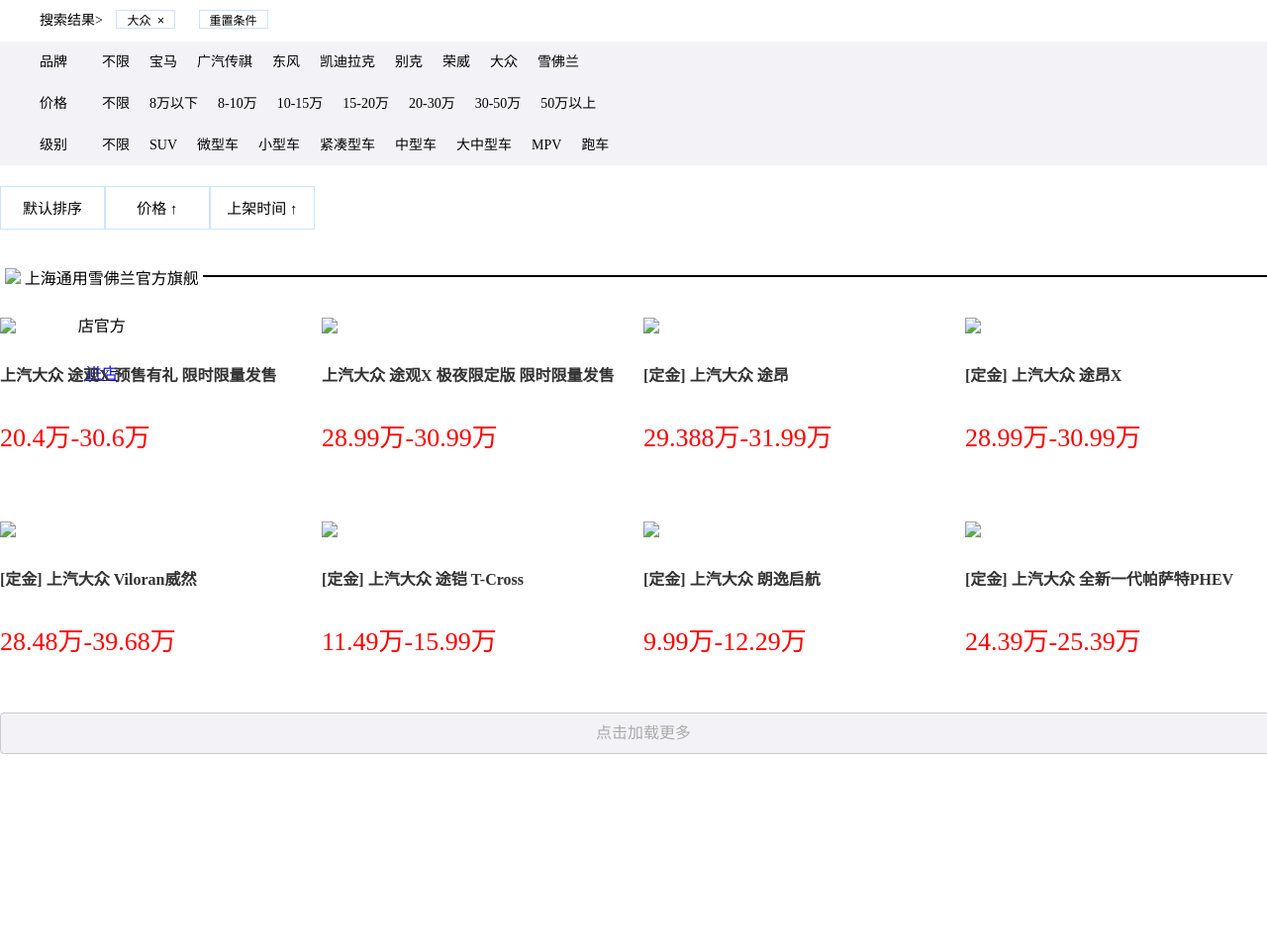
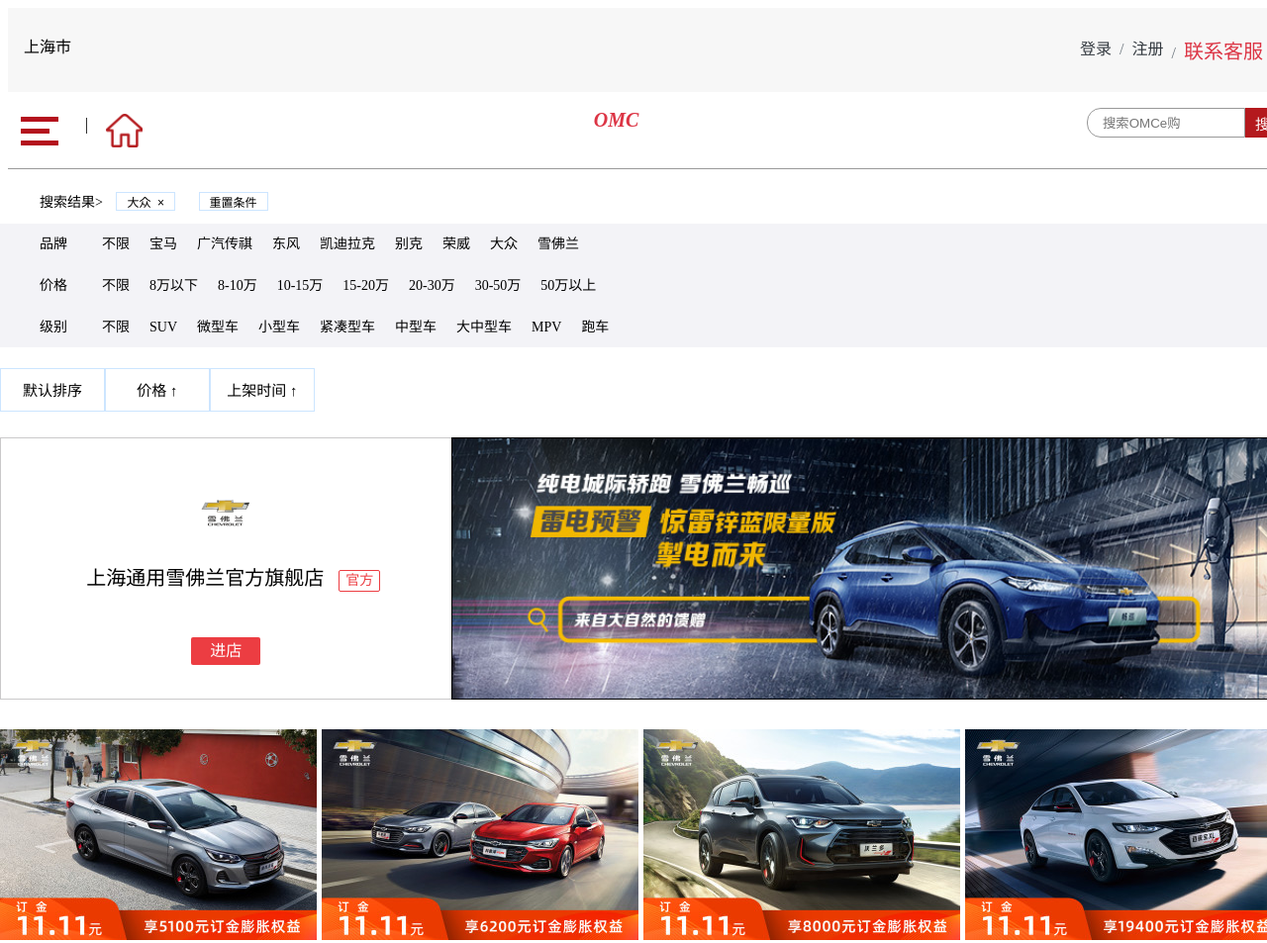
Before and after one commit to Steven-hp/car_store, a plain HTML site: page xfl_list.html in a window 1280 px wide. Shown: the top 953 px of the page at 99% size. Before the commit the page ends 800 px from the top, so only its background shows below. Drawn offline with Linux system fonts and the light colour scheme.

Commit message:
xfl_list

```diff
--- /dev/null
+++ b/css/h_header.css
@@ -0,0 +1,90 @@
+*{
+	margin: 0;
+	padding: 0;
+}
+.container-fluid {
+  width: 100%;
+  margin-right: auto;
+  margin-left: auto;
+	background-color: #f2f2f2;
+}
+.container {
+	display: flex;
+  width: 1300px;
+  padding-right: 15px;
+  padding-left: 15px;
+  margin: 0 auto;
+	justify-content: space-between;
+	align-items: center;
+	line-height: 3;
+}
+
+.list-unstyled{
+	display: flex;
+	padding-left: 0;
+	list-style: none;
+	font-size: 14px;
+}
+.left-list{
+	padding-left: 1.5625rem;
+	font-size: 14px;
+}
+.left-list a,.breadcrumb-item a{
+	text-decoration: none;
+	color: black;
+}
+.left-list a:hover,.breadcrumb-item a:hover{
+	color: #f00;
+}
+
+.breadcrumb {
+  flex-wrap: wrap;
+  padding: 0.75rem 1rem;
+  margin-bottom: 1rem;
+  border-radius: 0.25rem;
+	padding: 0;
+	margin-bottom: 0;
+}
+
+.breadcrumb-item + .breadcrumb-item::before {
+  padding-right: 0.5rem;
+  padding-left: 0.5rem;
+  color: #6c757d;
+  content: "|";
+}
+
+.logo>img{
+	width: 350px;
+}
+.search{
+	position: relative;
+	left: -280px;
+}
+.search-combobox{
+	width: 491px;
+	height: 36px;
+	background: 0 0;
+	border: 1px solid #e5212a;
+	padding-left: 0.75rem;
+}
+.search-combobox:focus{
+	outline: 0;
+}
+.btn {
+	width: 8.25rem;
+	height: 38px;
+	border: 0px;
+  text-align: center;
+  white-space: nowrap;
+  vertical-align: middle;
+  font-size: 1.125rem;
+  line-height: 1.5;
+	background-color: #e5212a;
+	color: white;
+	text-decoration: none;
+	margin-left: -5px;
+}
+
+.btn:focus{
+	outline: 0;
+}
--- a/xfl_list.css
+++ b/css/xfl_list.css
@@ -98,13 +98,81 @@
 	color: #f00;
 }
 
+
+
+
+
+.banner{
+	display: flex;
+	text-align: center;
+}
+
+.banner_left{
+/* 	width: 100%; */
+	width: 700px;
+/* 	height: 247px; */
+	height: auto;
+/* text-align: center; */
+	border: 1px solid #cac9ca;
+	border-right: 0;
+}
+.logo img{
+	/* 	vertical-align: middle; */
+	margin-top: 50px;
+	width: 50px;
+	height: 50px;
+}
+/* .name{
+    font-size: 20px;
+    color: #333;
+    text-align: center;
+    margin: 0 auto;
+} */
+.text {
+/* 	display: inline-block; */
+/* 	vertical-align: middle; */
+	padding: 0 15px;
+	line-height: 32px;
+	font-size: 20px;
+
+}
+
+.official{
+	display: inline-block;
+	width: 40px;
+	height: 20px;
+	line-height: 20px;
+	text-align: center;
+	border: 1px solid #EC3D42;
+	color: #EC3D42;
+	font-size: 14px;
+	border-radius: 2px;
+}
+.link{
+    width: 70px;
+    height: 28px;
+    margin: 34px auto 0;
+    background-color: #ec3d42;
+    color: #fff;
+    line-height: 28px;
+    text-align: center;
+    border-radius: 2px;
+		text-decoration: none;
+}
+
+
+
+
+
+
+
 .img{
 	width: 100%;
 	/* box-sizing: content-box; */
 	display: flex;
 	margin: 0 auto;
-	margin-top: 20px;
-	margin-bottom: 20px;
+/* 	margin-top: 20px;
+	margin-bottom: 20px; */
 	cursor: pointer;
 }
 .img_sty{
@@ -118,7 +186,7 @@
 	width: 25%;
 	padding-right: 5px;
 }
-.img_sty1{width: 100%;}
+.img_sty1{width: 100%; margin-top: 30px;}
 .details{
 	font-size: 16px;
 	color: #333;
--- a/xfl_list.html
+++ b/xfl_list.html
@@ -3,9 +3,12 @@
 	<head>
 		<meta charset="utf-8">
 		<title></title>
-		<link rel="stylesheet" href="xfl_list.css">
+		<link rel="stylesheet" href="css/xfl_list.css">
 	</head>
 	<body>
+		<header>
+			<iframe class="my_header" scrolling="no" src="header.html"></iframe>
+		</header>
 		<div class="container">
 			<div class="search-combobox">
 				<span class="">
@@ -63,58 +66,60 @@
 					<a class="sort-typse" href="#">价格 ↑ </a>
 					<a class="sort-typse" href="#">上架时间 ↑ </a>
 				</div>
-				<div class="left">
-					<div class="name">
-						<img src="xfl_logo.png">
-						<span>上海通用雪佛兰官方旗舰店</span><span>官方</span>
-						<div><a href="#">进店</a></div>
+				<div class="banner">
+					<div class="banner_left">
+						<div class="logo"><img src="img_list/xfl_logo.png"></div>
+						<div class="name">
+							<span class="text">上海通用雪佛兰官方旗舰店</span><span class="official">官方</span>
+						</div>
+						<div class="link">进店</div>
 					</div>
 					<div class="img">
-						<img class="img_sty" src="img-list/right.jpg">
+						<img class="img_sty" src="img_list/right.jpg">
 					</div>
 
 				</div>
 
 				<div class="img">
 					<div class="font">
-						<img class="img_sty1" src="img/p1.png" >
+						<img class="img_sty1" src="img_list/p-1.jpg" >
 						<p class="details">上汽大众 途观X 预售有礼 限时限量发售</p>
 						<p class="price">20.4万-30.6万</p>
 					</div>
 					<div class="font">
-						<img class="img_sty1" src="img/p2.png" >
+						<img class="img_sty1" src="img_list/p-2.jpg" >
 						<p class="details">上汽大众 途观X 极夜限定版 限时限量发售</p>
 						<p class="price">28.99万-30.99万</p>
 					</div>
 					<div class="font">
-						<img class="img_sty1" src="img/p3.png" >
+						<img class="img_sty1" src="img_list/p-3.jpg" >
 						<p class="details">[定金] 上汽大众 途昂</p>
 						<p class="price">29.388万-31.99万</p>
 					</div>
 					<div class="font">
-						<img class="img_sty1" src="img/p4.png" >
+						<img class="img_sty1" src="img_list/p-4.jpg" >
 						<p class="details">[定金] 上汽大众 途昂X</p>
 						<p class="price">28.99万-30.99万</p>
 					</div>
 				</div>
 				<div class="img">
 					<div class="font">
-						<img class="img_sty1" src="img/p5.png" >
+						<img class="img_sty1" src="img_list/p-5.jpg" >
 						<p class="details">[定金] 上汽大众 Viloran威然</p>
 						<p class="price">28.48万-39.68万</p>
 					</div>
 					<div class="font">
-						<img class="img_sty1" src="img/p6.png" >
+						<img class="img_sty1" src="img_list/p-6.jpg" >
 						<p class="details">[定金] 上汽大众 途铠 T-Cross</p>
 						<p class="price">11.49万-15.99万</p>
 					</div>
 					<div class="font">
-						<img class="img_sty1" src="img/p7.png" >
+						<img class="img_sty1" src="img_list/p-7.jpg" >
 						<p class="details">[定金] 上汽大众 朗逸启航</p>
 						<p class="price">9.99万-12.29万</p>
 					</div>
 					<div class="font">
-						<img class="img_sty1" src="img/p8.png" >
+						<img class="img_sty1" src="img_list/p-8.jpg" >
 						<p class="details">[定金] 上汽大众 全新一代帕萨特PHEV</p>
 						<p class="price">24.39万-25.39万</p>
 					</div>
@@ -124,5 +129,6 @@
 				</div>
 			</div>
 		</div>
+		<!-- 尾部 -->
 	</body>
 </html>
```
Also changed, not shown: h_header.html (added, +42 -0 lines), img/logo.png (added), img_list/xfl_logo.png (renamed from img_list/logo.png).
